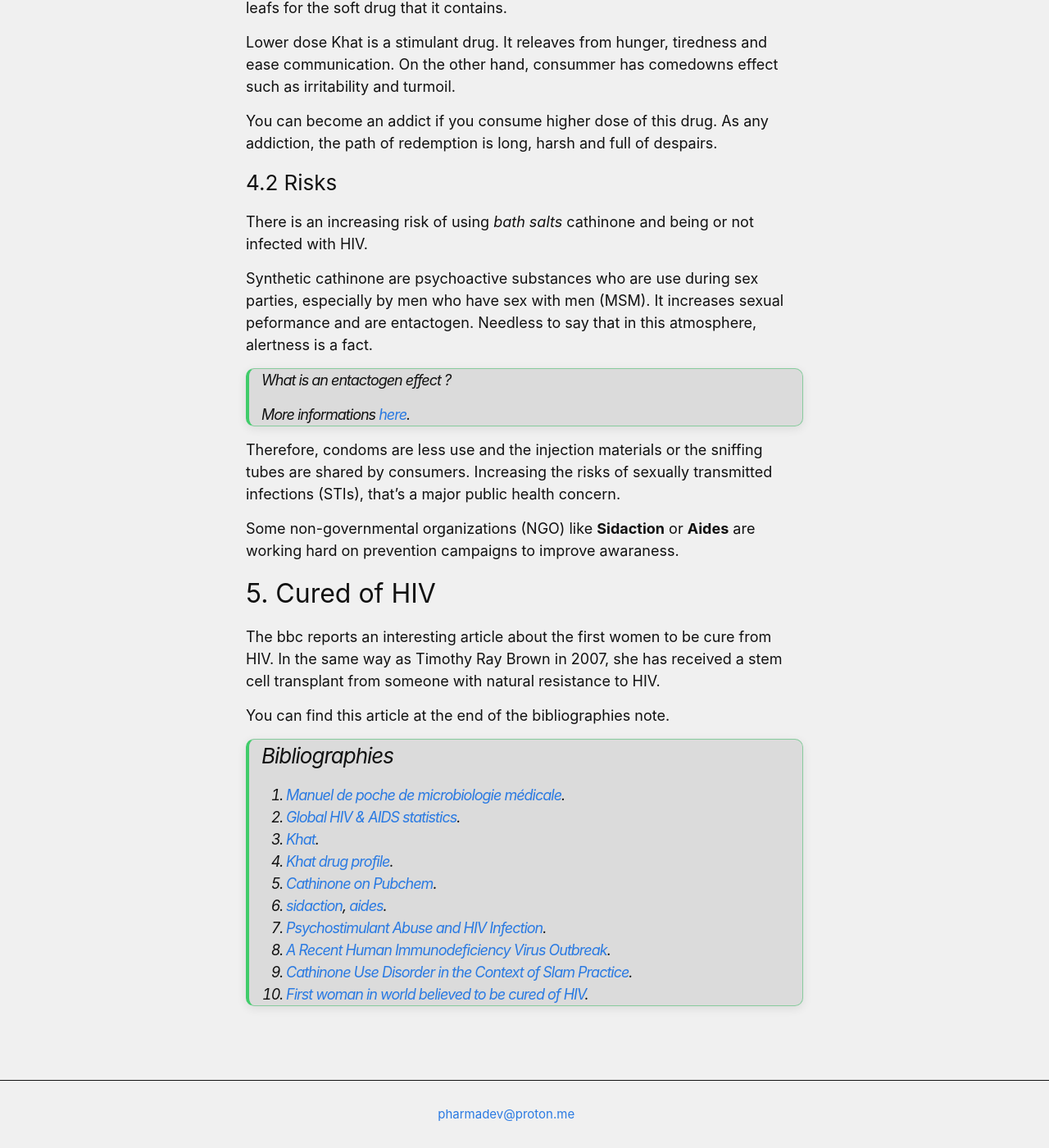
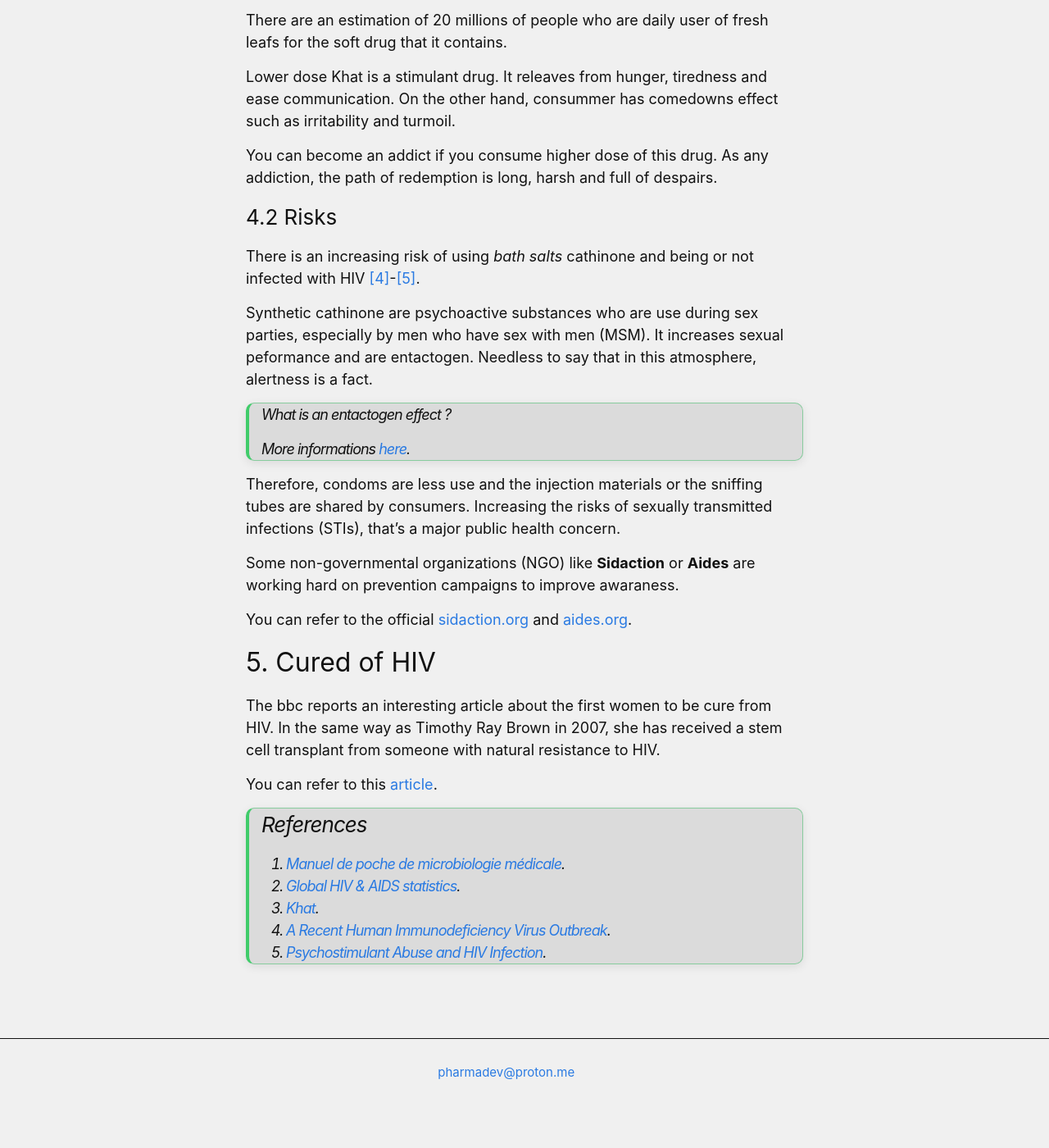
Before and after one commit to CMagnac/CMagnac-first-blog, a Jekyll site: the page built from _posts/2022-12-24-hiv-drugs-data.md, in a window 1280 px wide and 1400 px high, scrolled down 4251 px. Shown: the whole window at 82% size. Built offline with Jekyll 4.4.1, drawn with Linux system fonts in a browser that asks for light colours; after the commit the page ends 5630 px from its top, so only the background shows below that; some of the changed text lies outside the part shown.

Commit message:
Change bibliographies to references and limit the number of references to a max of five

````diff
--- a/_posts/2022-12-24-hiv-drugs-data.md
+++ b/_posts/2022-12-24-hiv-drugs-data.md
@@ -26,6 +26,8 @@ Firstly, an antiviral therapy should be introduced early in the evolution of the
 
 Secondly, drug-resistant virus strains could be emerging. A sensitivity test is necessary. If needed, an alternative treatment will be initiated with another mechanism of action.
 
+You can find more information on "manuel de poche de microbiologie médicale" [[1]](#references).
+
 ## 2. Antiviral drugs
 
 There are six majors therapeutic classes for HIV treatments.
@@ -41,11 +43,9 @@ There are six majors therapeutic classes for HIV treatments.
 
 Data are extract from a pdf document.
 
-You can find it on the Joint United Nations Programme on HIV and AIDS (UNAIDS) official website.
-The link is at the end of the post in the bibliographies section.
-(Data Chart).
+You can find it on the Joint United Nations Programme on HIV and AIDS (UNAIDS) official website [[2]](#references)
 
-Or you can download the csv document: [downloadcsv]({% link download/global_hiv_data.csv %}).
+Or you can download the csv document: [global_hiv_data.csv]({% link download/global_hiv_data.csv %}).
 
 ```python
 %matplotlib inline
@@ -89,7 +89,7 @@ As any addiction, the path of redemption is long, harsh and full of despairs.
 
 ### 4.2 Risks
 
-There is an increasing risk of using *bath salts* cathinone and being or not infected with HIV.
+There is an increasing risk of using *bath salts* cathinone and being or not infected with HIV [[4]](#references)-[[5]](#references).
 
 Synthetic cathinone are psychoactive substances who are use during sex parties, especially by men who have sex with men (MSM). It increases sexual peformance and are entactogen. Needless to say that in this atmosphere, alertness is a fact.
 
@@ -101,21 +101,18 @@ Therefore, condoms are less use and the injection materials or the sniffing tube
 
 Some non-governmental organizations (NGO) like **Sidaction** or **Aides** are working hard on prevention campaigns to improve awaraness.
 
+You can refer to the official [sidaction.org](https://www.sidaction.org/) and [aides.org](https://www.aides.org/).
+
 ## 5. Cured of HIV
 
 The bbc reports an interesting article about the first women to be cure from HIV. In the same way as Timothy Ray Brown in 2007, she has received a stem cell transplant from someone with natural resistance to HIV.
 
-You can find this article at the end of the bibliographies note.
+You can refer to this [article](https://www.bbc.com/news/health-60394306).
 
-> ### Bibliographies
+> ### References
 >
 > 1. [Manuel de poche de microbiologie médicale](https://www.lavoisier.fr/livre/sciences-de-la-vie/atlas-de-poche-de-microbiologie-medicale-2-ed/kayser/descriptif-9782257206367).
 > 2. [Global HIV & AIDS statistics](https://www.unaids.org/en/resources/fact-sheet).
 > 3. [Khat](https://leschroniquesduvegetal.wordpress.com/2020/05/04/le-khat-un-arbuste-africain-stupefiant/).
-> 4. [Khat drug profile](https://www.emcdda.europa.eu/publications/drug-profiles/khat_en).
-> 5. [Cathinone on Pubchem](https://pubchem.ncbi.nlm.nih.gov/compound/62258).
-> 6. [sidaction](https://www.sidaction.org/), [aides](https://www.aides.org/).
-> 7. [Psychostimulant Abuse and HIV Infection](https://www.ncbi.nlm.nih.gov/pmc/articles/PMC4582446/).
-> 8. [A Recent Human Immunodeficiency Virus Outbreak](https://www.ncbi.nlm.nih.gov/pmc/articles/PMC7314588/).
-> 9. [Cathinone Use Disorder in the Context of Slam Practice](https://www.frontiersin.org/articles/10.3389/fpsyt.2020.00705/full).
-> 10. [First woman in world believed to be cured of HIV](https://www.bbc.com/news/health-60394306).
+> 4. [A Recent Human Immunodeficiency Virus Outbreak](https://www.ncbi.nlm.nih.gov/pmc/articles/PMC7314588/).
+> 5. [Psychostimulant Abuse and HIV Infection](https://www.ncbi.nlm.nih.gov/pmc/articles/PMC4582446/).
````
Also changed, not shown: other parts of _posts/2022-12-24-hiv-drugs-data.md (+1 -1 lines), _posts/2022-12-10-python-with-xls.md (+0 -2 lines), _posts/2022-12-16-carfentanil.md (+11 -20 lines), _posts/2022-12-28-mushroom-poisoning.md (+19 -14 lines), _posts/2022-12-31-the-day-before.md (+1 -1 lines), _posts/2023-01-11-leprosy.md (+8 -9 lines).
